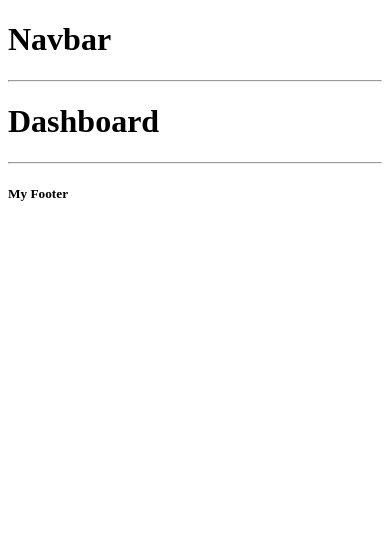
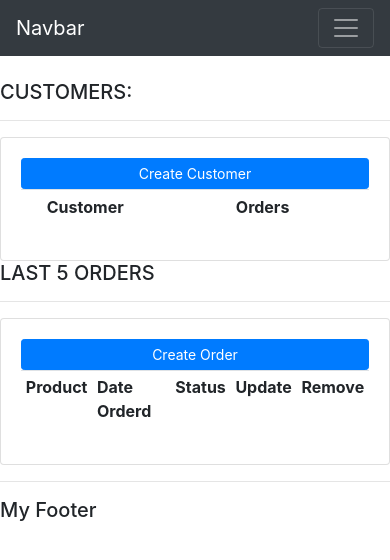
Before and after one commit to MartinMwiti/Customer-Management-Django-App, a Python web app: template crm/accounts/templates/accounts/dashboard.html in a window 390 px wide. Shown: the top 560 px of the page. Run offline with Jinja, Linux system fonts and the light colour scheme; the template is opened without the code that fills it, so the values that code supplies are empty; some libraries are stand-ins or nearby versions.

Commit message:
template rendering

```diff
--- a/crm/accounts/templates/accounts/dashboard.html
+++ b/crm/accounts/templates/accounts/dashboard.html
@@ -1,5 +1,45 @@
 {% extends 'accounts/main.html' %}
 
 {% block content %}
-<h1>Dashboard</h1>
+
+<br>
+
+<div class="row">
+
+    <div class="col-md-5">
+        <h5>CUSTOMERS:</h5>
+        <hr>
+        <div class="card card-body">
+            <a class="btn btn-primary  btn-sm btn-block" href="">Create Customer</a>
+            <table class="table table-sm">
+                <tr>
+                    <th></th>
+                    <th>Customer</th>
+                    <th>Orders</th>
+                </tr>
+
+            </table>
+        </div>
+    </div>
+
+    <div class="col-md-7">
+        <h5>LAST 5 ORDERS</h5>
+        <hr>
+        <div class="card card-body">
+            <a class="btn btn-primary  btn-sm btn-block" href="">Create Order</a>
+            <table class="table table-sm">
+                <tr>
+                    <th>Product</th>
+                    <th>Date Orderd</th>
+                    <th>Status</th>
+                    <th>Update</th>
+                    <th>Remove</th>
+                </tr>
+
+            </table>
+        </div>
+    </div>
+
+</div>
+
 {% endblock %}
--- a/crm/accounts/templates/accounts/main.html
+++ b/crm/accounts/templates/accounts/main.html
@@ -3,6 +3,8 @@
 <head>
     <meta charset="UTF-8">
     <meta name="viewport" content="width=device-width, initial-scale=1.0">
+    <link rel="stylesheet" href="https://stackpath.bootstrapcdn.com/bootstrap/4.3.1/css/bootstrap.min.css"
+        integrity="sha384-ggOyR0iXCbMQv3Xipma34MD+dH/1fQ784/j6cY/iJTQUOhcWr7x9JvoRxT2MZw1T" crossorigin="anonymous">
     <title>CRM</title>
 </head>
 
@@ -13,6 +15,15 @@
 
     <hr>
     <h5>My Footer</h5>
+
 </body>
-
+    <script src="https://code.jquery.com/jquery-3.3.1.slim.min.js"
+        integrity="sha384-q8i/X+965DzO0rT7abK41JStQIAqVgRVzpbzo5smXKp4YfRvH+8abtTE1Pi6jizo"
+        crossorigin="anonymous"></script>
+    <script src="https://cdnjs.cloudflare.com/ajax/libs/popper.js/1.14.7/umd/popper.min.js"
+        integrity="sha384-UO2eT0CpHqdSJQ6hJty5KVphtPhzWj9WO1clHTMGa3JDZwrnQq4sF86dIHNDz0W1"
+        crossorigin="anonymous"></script>
+    <script src="https://stackpath.bootstrapcdn.com/bootstrap/4.3.1/js/bootstrap.min.js"
+        integrity="sha384-JjSmVgyd0p3pXB1rRibZUAYoIIy6OrQ6VrjIEaFf/nJGzIxFDsf4x0xIM+B07jRM"
+        crossorigin="anonymous"></script>
 </html>
--- a/crm/accounts/templates/accounts/navbar.html
+++ b/crm/accounts/templates/accounts/navbar.html
@@ -1,2 +1,13 @@
-<h1>Navbar</h1>
-<hr>
+<nav class="navbar navbar-expand-lg navbar-dark bg-dark">
+    <a class="navbar-brand" href="#">Navbar</a>
+    <button class="navbar-toggler" type="button" data-toggle="collapse" data-target="#navbarNavAltMarkup"
+        aria-controls="navbarNavAltMarkup" aria-expanded="false" aria-label="Toggle navigation">
+        <span class="navbar-toggler-icon"></span>
+    </button>
+    <div class="collapse navbar-collapse" id="navbarNavAltMarkup">
+        <div class="navbar-nav">
+            <a class="nav-item nav-link active" href="#">Dashboard</a>
+            <a class="nav-item nav-link" href="#">Products</a>
+        </div>
+    </div>
+</nav>
```
